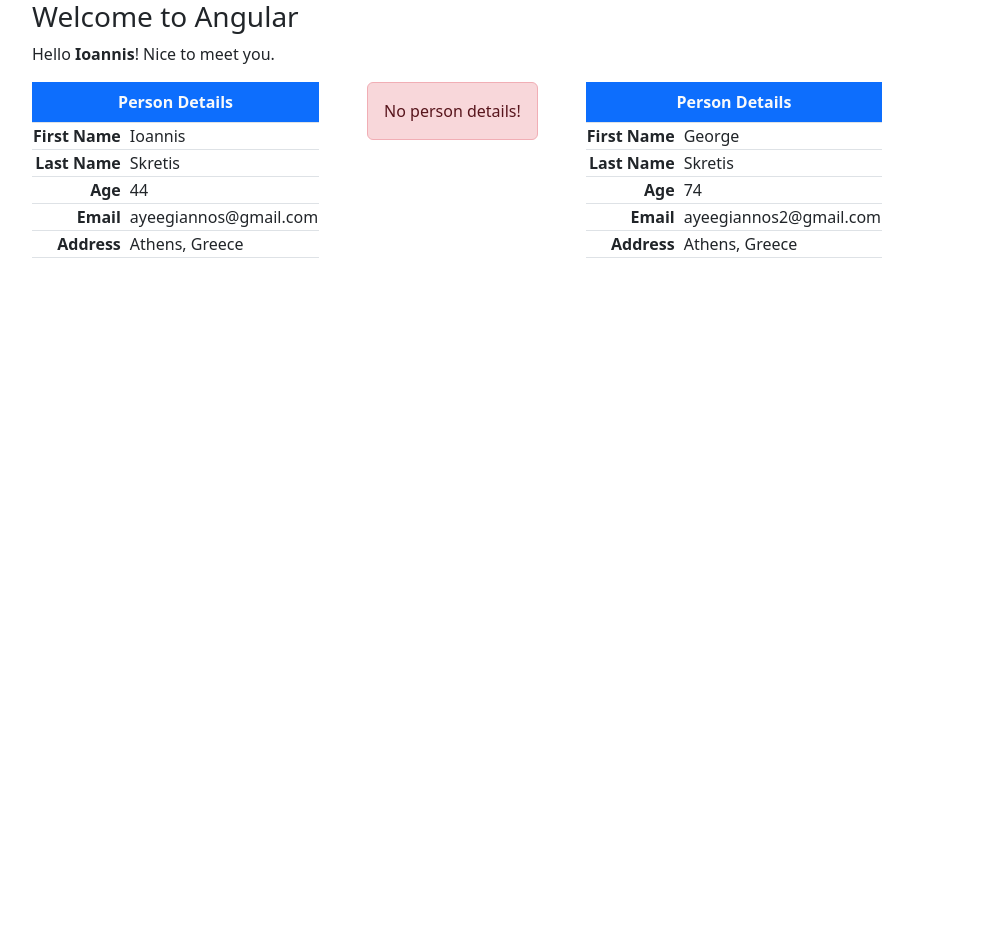
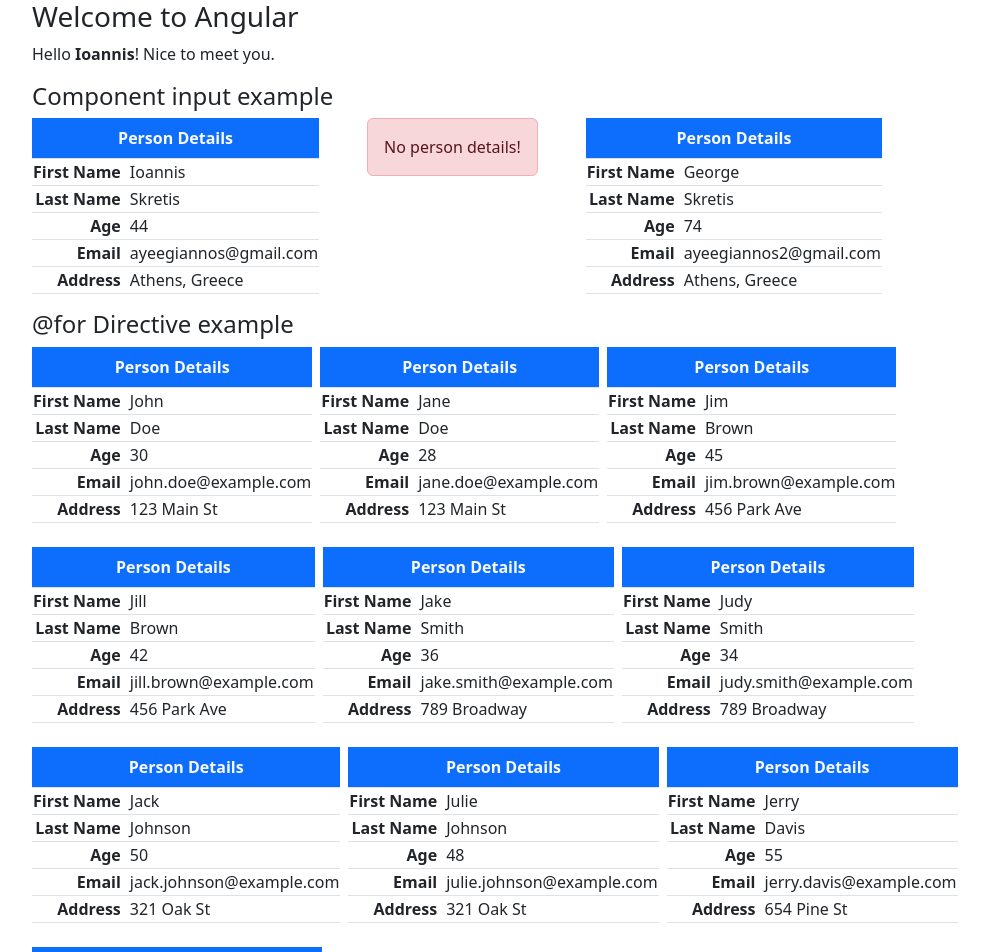
Before and after one commit to ioannisskr/angular-introduction, an Angular app: page / in a window 1280 px wide. Shown: the top 952 px of the page, without its empty margins (50-1039 px from the left). Before the commit the page ends 800 px from the top, so only its background shows below. Built offline with nearby package versions, Linux system fonts and the light colour scheme.

Commit message:
@for directive

```diff
--- a/src/app/app.component.html
+++ b/src/app/app.component.html
@@ -1,5 +1,8 @@
-<div class="container"><h3>Welcome to Angular</h3>
+<div class="container">
+    <h3>Welcome to Angular</h3>
     <p>Hello <strong>{{name}}</strong>! Nice to meet you.</p>
+
+    <h4>Component input example</h4>
 
     <div class="d-flex gap-5 text-nowrap">
         <app-person-table [person]="person0"></app-person-table>
@@ -7,4 +10,11 @@
         <app-person-table [person]="person1"></app-person-table>
     </div>
 
+    <h4>{{'@for'}} Directive example</h4>
+
+    <div class="d-flex flex-wrap text-nowrap gap-2">
+        @for(user of users; track user) {
+        <app-person-table [person]="user"></app-person-table>
+        }
     </div>
+</div>
--- a/src/app/app.component.ts
+++ b/src/app/app.component.ts
@@ -1,5 +1,6 @@
 import { Component } from '@angular/core';
 import { PersonTableComponent } from './components/person-table/person-table.component';
+import { Person } from './shared/interfaces/person';
 
 @Component({
   selector: 'app-root',
@@ -26,4 +27,77 @@
     email: "ayeegiannos2@gmail.com",
     address: 'Athens, Greece'
   };
+
+  users: Person[] = [
+    {
+      givenName: 'John',
+      surName: 'Doe',
+      age: 30,
+      email: 'john.doe@example.com',
+      address: '123 Main St',
+    },
+    {
+      givenName: 'Jane',
+      surName: 'Doe',
+      age: 28,
+      email: 'jane.doe@example.com',
+      address: '123 Main St',
+    },
+    {
+      givenName: 'Jim',
+      surName: 'Brown',
+      age: 45,
+      email: 'jim.brown@example.com',
+      address: '456 Park Ave',
+    },
+    {
+      givenName: 'Jill',
+      surName: 'Brown',
+      age: 42,
+      email: 'jill.brown@example.com',
+      address: '456 Park Ave',
+    },
+    {
+      givenName: 'Jake',
+      surName: 'Smith',
+      age: 36,
+      email: 'jake.smith@example.com',
+      address: '789 Broadway',
+    },
+    {
+      givenName: 'Judy',
+      surName: 'Smith',
+      age: 34,
+      email: 'judy.smith@example.com',
+      address: '789 Broadway',
+    },
+    {
+      givenName: 'Jack',
+      surName: 'Johnson',
+      age: 50,
+      email: 'jack.johnson@example.com',
+      address: '321 Oak St',
+    },
+    {
+      givenName: 'Julie',
+      surName: 'Johnson',
+      age: 48,
+      email: 'julie.johnson@example.com',
+      address: '321 Oak St',
+    },
+    {
+      givenName: 'Jerry',
+      surName: 'Davis',
+      age: 55,
+      email: 'jerry.davis@example.com',
+      address: '654 Pine St',
+    },
+    {
+      givenName: 'June',
+      surName: 'Davis',
+      age: 53,
+      email: 'june.davis@example.com',
+      address: '654 Pine St',
+    },
+  ];
 };
--- a/src/app/components/person-table/person-table.component.html
+++ b/src/app/components/person-table/person-table.component.html
@@ -3,7 +3,7 @@
     No person details!
   </div>
 } @else {
-  <table class="table table-bordered w-50">
+  <table class="table table-bordered">
     <caption class="caption-top fw-bold bg-primary text-light text-center">
       Person Details
     </caption>
```
Also changed, not shown: 1 other file (tests, documents, lock files or other folders). Lines whose indentation alone changed are shown as unchanged.
